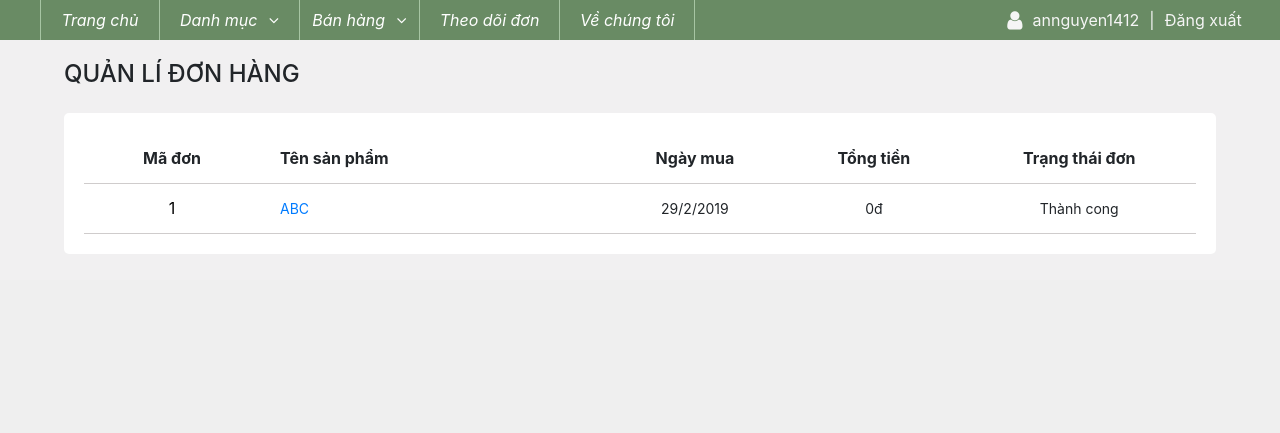
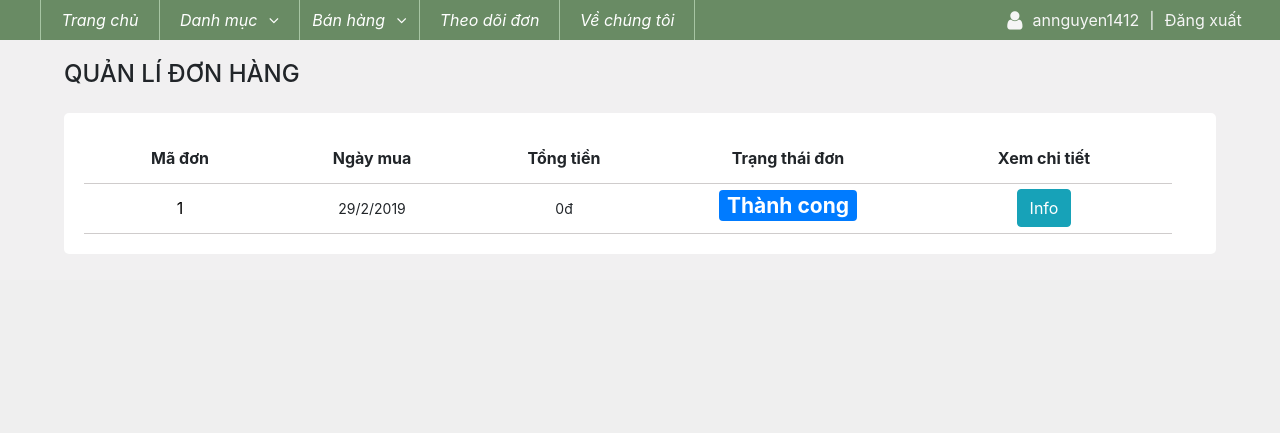
Before and after one commit to baosonnguyendang/web2, a PHP site: page /tracking.php in a window 1280 px wide. Shown: the part 70-503 px from the top of the page. Run offline with PHP 8.4, Linux system fonts and the light colour scheme; a user stored in the database is signed in; data comes from the database, SQL or seed files in the repository; data that the repository does not hold is empty.

Commit message:
xem list đơn hàng

```diff
--- a/API/api_get_item_data.php
+++ b/API/api_get_item_data.php
@@ -35,6 +35,12 @@
                 $sql = "SELECT * FROM item_info
                         WHERE seller_id = '" . $seller_id . "' AND is_delete = 0";
                 break;
+            //get order data
+            case 3:
+                $buyer_id = $_SESSION['user_id'];
+                $sql = "SELECT * FROM order_info
+                        WHERE buyer_id = '" . $buyer_id . "'";
+                break;
         }
 
         if ($mysqli->query($sql)) {
--- a/tracking.php
+++ b/tracking.php
@@ -80,10 +80,11 @@
                     <thead>
                         <tr>
                             <th style='width: 15vw'>Mã đơn</th>
-                            <th style='width: 30vw; text-align: left'>Tên sản phẩm</th>
+                            <!-- <th style='width: 30vw; text-align: left'>Tên sản phẩm</th> -->
                             <th style='width: 15vw'>Ngày mua</th>
                             <th style='width: 15vw'>Tổng tiền</th>
                             <th style='width: 20vw'>Trạng thái đơn</th>
+                            <th style='width: 20vw'>Xem chi tiết</th>
                         </tr>
                     </thead>
                     <tbody>
@@ -92,10 +93,10 @@
                                 <button type="button" class="btn btn-secondary" data-toggle="tooltip" data-placement="top" title="Nhấn để xem chi tiết đơn hàng" style='border: none; background-color: white; color: black; width: 100%;'>1
                                 </button>
                             </td>
-                            <td style='width: 30vw; text-align: left'><a href="">ABC</a></td>
                             <td style='width: 15vw'>29/2/2019</td>
                             <td style='width: 15vw'>0đ</td>
-                            <td style='width: 20vw'><span>Thành cong</span></td>
+                            <td style='width: 20vw'><h3><span class="badge badge-primary">Thành cong</span></h3></td>
+                            <td style='width: 20vw'><button type="button" class="btn btn-info">Info</button></td>
                         </tr>
                     </tbody>
                 </table>
@@ -155,25 +156,38 @@
             }, function(){
             $(this).children("ul").css("display","none")
         })
-        console.log($('#manage-table tbody'))
+        // console.log($('#manage-table tbody'))
 
-        function fill_data(item_id, item_name, item_date){
-            html_string = `
+        function fill_data(order_id, create_date, price, status){
+            html_string =`
                 <tr>
-                    <td style='width: 15vw'>` + item_id + `</td>
-                    <td style='width: 30vw; text-align: left'><a href="./viewitem.php?item_id=` + item_id + `">` + item_name + `</a></td>
-                    <td style='width: 15vw'>` + item_date + `</td>
-                    <td style='width: 20vw'><button class='btn btn-danger' onclick='remove_item(this)'>Hủy bán</button></td>
+                    <td style='width: 15vw'>
+                        <button type="button" class="btn btn-secondary" data-toggle="tooltip" data-placement="top" title="Nhấn để xem chi tiết đơn hàng" style='border: none; background-color: white; color: black; width: 100%;'>` + order_id + `
+                        </button>
+                    </td>
+                    <td style='width: 15vw'>` + create_date + `</td>
+                    <td style='width: 15vw'>` + Number(price).toLocaleString('en') + `đ</td>
+            `
+            switch(status){
+                case "Đang vận chuyển":
+                    html_string += `<td style='width: 20vw'><h3 style="margin: 0"><span class="badge badge-primary">` + status + `</span></h3></td>`;
+                    break;
+                case "Thành công":
+                    html_string += `<td style='width: 20vw'><h3 style="margin: 0"><span class="badge badge-success">` + status + `</span></h3></td>`;
+                    break;
+                case "Hủy":
+                    html_string += `<td style='width: 20vw'><h3 style="margin: 0"><span class="badge badge-danger">` + status + `</span></h3></td>`;
+                    break;
+                default:
+                    html_string += `<td style='width: 20vw'><h3 style="margin: 0"><span class="badge badge-info">` + status + `</span></h3></td>`;
+            }
+
+            html_string += `
+                    <td style='width: 20vw'><button type="button" class="btn btn-info">Chi tiết đơn hàng</button></td>
                 </tr>
             `
-            $('#manage-table tbody').append(html_string)
-        }
 
-        function reformat_date(date_var){
-            year = date_var.substring(0,4)
-            month = date_var.substring(5,7)
-            day = date_var.substring(8,10)
-            return day + "/" + month + "/" + year
+            $('#tracking-table tbody').append(html_string)
         }
 
         function load_data(){
@@ -181,43 +195,24 @@
                 type: "GET",
                 url: "./API/api_get_item_data.php",
                 async: false,
-                data:{'get_case' : 2},
+                data:{'get_case' : 3},
                 success: function(response){
                     result = JSON.parse(response)
                     // console.log(result)
                     item_list = result['item_data']
-                    console.log(item_list)
+                    // console.log(item_list)
                     $.each(item_list, function(key, item){
-                        date_time = reformat_date(item[5])
+                        // date_time = reformat_date(item[5])
                         // myDate = new Date(date_time).toISOString().slice(0,10)
-                        console.log(date_time)
+                        // console.log(date_time)
                         // console.log(myDate)
-                        fill_data(item[0], item[1], item[5])
+                        fill_data(item[0], item[2], item[1], item[3])
                     })
                 }
             })
         }
 
-        function remove_item(element){
-            item_id = element.parentNode.parentNode.children[0].textContent
-            confirm_text = "Bạn có chắc muốn xóa sản phẩm này?"
-            if(confirm(confirm_text)){
-                $.ajax({
-                    type: "POST",
-                    url: "./API/api_delete_item.php",
-                    data: {'item_id' : item_id},
-                    success: function(response){
-                        result = JSON.parse(response)
-                        console.log(result)
-                    }
-                })
-                $('#manage-table tbody').html('')
-                load_data()
-            }
-        }
-
         window.onload = load_data()
-
     </script>
 </body>
 </html>
```
